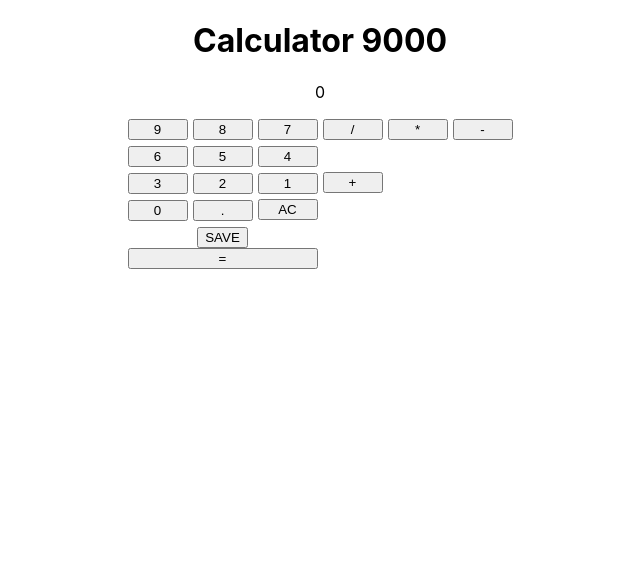
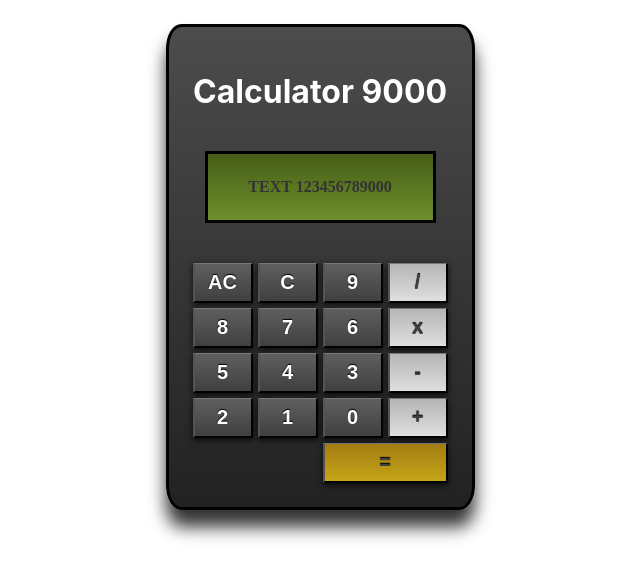
Before and after one commit to ifanl-ibrahim/calculator-9000, a React (Create React App) app in the folder calculator9000/: page / in a window 1280 px wide. Shown: the top 578 px of the page, without its empty margins (320-960 px from the left). Built offline with nearby package versions, Linux system fonts and the light colour scheme.

Commit message:
job 2 css

```diff
--- a/calculator9000/src/component/BeautifulScreen.js
+++ b/calculator9000/src/component/BeautifulScreen.js
@@ -1,7 +1,7 @@
 function BeautifulScreen() {
     return (
         <div className="BeautifulScreen">
-            <p>0</p>
+            <p>TEXT  123456789000</p>
         </div>
     );
 }
--- a/calculator9000/src/component/Calculator.js
+++ b/calculator9000/src/component/Calculator.js
@@ -9,24 +9,24 @@ const tableNumber = [];
 const tableOperate = [];
 const tableEqual = [];
 
-const numbers = [9, 8, 7, 6, 5, 4, 3, 2, 1, 0, ".", "AC"]
+const numbers = ["AC", "C", 9, 8, 7, 6, 5, 4, 3, 2, 1, 0]
 numbers.map((number, index)=> (
   tableNumber.push(<AmazingNumberButton key={index} valNumber={number} />)
 ))
 
-const operats = ["/", "*", "-", "+"]
+const operats = ["/", "x", "-", "+"]
 operats.map((operate, index)=> (
   tableOperate.push(<GreatOperationButton key={index} valOperats={operate} />)
 ))
 
-const equals = ["SAVE", "="]
+const equals = ["="]
 equals.map((equal, index)=> (
   tableEqual.push(<MagnificientEqualButton key={index} valEquals={equal} />)
 ))
 
 function Calculator() {
   return (
-    <div className="calculator">
+    <div className="calculator9000">
       <TheTitle />
       <div className="cal-wrapper">
         <BeautifulScreen />
@@ -37,9 +37,9 @@ function Calculator() {
           <div className="operats">
             { tableOperate }
           </div>
-          <div className="equals">
-            { tableEqual }
-          </div>
+        </div>
+        <div className="specials">
+          { tableEqual }
         </div>
       </div>
     </div>
--- a/calculator9000/src/component/GreatOperationButton.js
+++ b/calculator9000/src/component/GreatOperationButton.js
@@ -1,6 +1,6 @@
 function GreatOperationButton(props) {
   return (
-    <div className="number">
+    <div className="operate">
        <button> {props.valOperats} </button>
     </div>
   );
--- a/calculator9000/src/style/Calculator.css
+++ b/calculator9000/src/style/Calculator.css
@@ -5,12 +5,39 @@ body {
     align-items: center;
 }
 
+.calculator9000 {
+    border: solid;
+    margin: 3vh;
+    padding: 3vh;
+    border-radius: 5%;
+    background: linear-gradient(#4c4c4c 0%, #222222 100%);
+    box-shadow: 0 17px 17px 0px rgb(0 0 0 / 80%);
+}
+
+.TheTitle {
+    color: #FFF;
+    margin-top: 0;
+    margin-bottom: 5vh;
+}
+
+.BeautifulScreen {
+    border: solid;
+    margin: 1.5vh;
+    padding: 1vh;
+    background: linear-gradient(rgb(70, 94, 23) 0%, rgb(110, 143, 43) 100%);
+    color: #404040;
+    border: #000 solid;
+    font-family: 'Silkscreen', cursive;
+    font-weight: bold;
+    color: #333333;
+}
+
 .cal-buttons {
     display: grid;
     grid-template-columns: auto auto;
-    grid-template-rows: auto auto auto auto;
     column-gap: 5px;
-    row-gap: 5px;
+    margin-bottom: 5px;
+    margin-top: 5vh;
 }
 
 .numbers {
@@ -22,20 +49,36 @@ body {
 
 .operats {
     display: grid;
-    grid-template-columns: auto auto auto;
+    grid-template-rows: auto;
     column-gap: 5px;
     row-gap: 5px;
 }
 
-.cal-buttons div:last-child {
-    display: flex;
-    flex-direction: column;
+button {
+    width: 60px;
+    background: linear-gradient(#5F5F5F 0%, #404040 100%);
+    font-weight: bold;
+    padding: 7px 12px;
+    font-size: 20px;
+    text-shadow: 0 -1px 1px #000;
+    color: #FFF;
+    border-top: 1px solid #777;
+    box-shadow: 0 2px 6px rgba(0, 0, 0, .8);
 }
 
-.number button {
-    width: 60px;
+.operate button {
+    background: linear-gradient(#b6b5b5 0%, #dfdfdf 100%);
+    color: #404040;
 }
 
-.equals {
+.equal button {
+    background: linear-gradient(#a37c12 0%, #c5a518 100%);
+    color: #404040;
+    width: 125px;
+}
+
+.specials {
     display: flex;
+    justify-content: end;
+    column-gap: 5px;
 }
```
Also changed, not shown: calculator9000/src/component/MagnificientEqualButton.js (line endings or trailing spaces).
